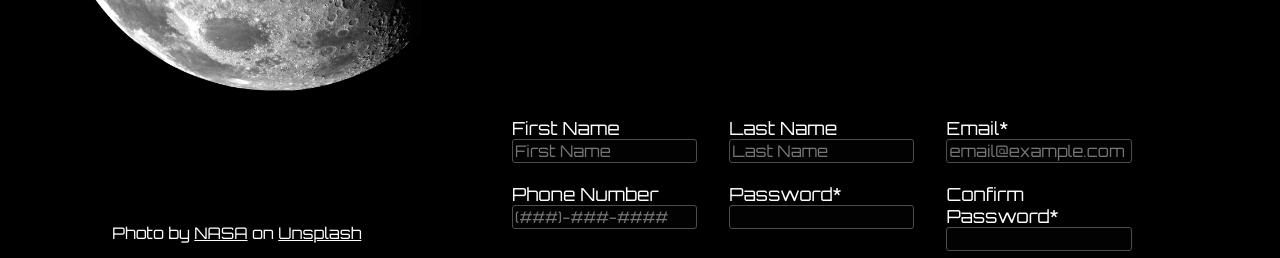
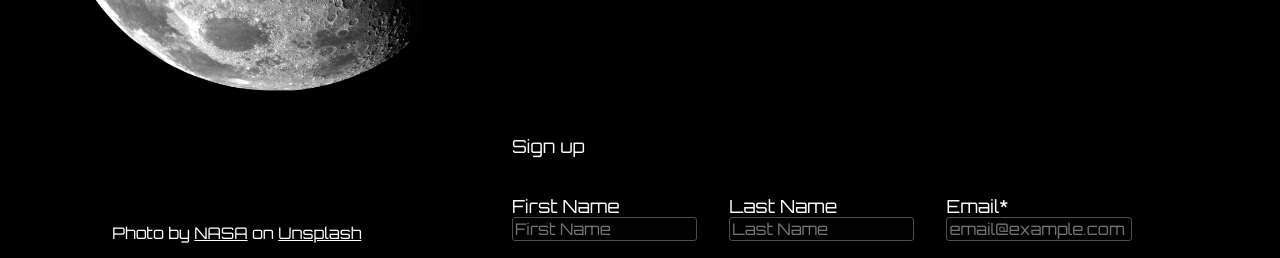
Before and after one commit to Andrew-Roide/SignUpFormEx, a plain HTML site: page index.html in a window 1280 px wide. Shown: the part 531-789 px from the top of the page. Drawn offline with Linux system fonts and the light colour scheme; a web font is replaced by a local one.

```diff
--- a/index.html
+++ b/index.html
@@ -20,7 +20,6 @@
             </div>
         </div>
 
-
         <div class="right">
             <div class="dummy_text">
                 <p>This is not a real online service! Don't input your actual information or password. If you do,
@@ -28,8 +27,10 @@
                 </p>
                 <p>I don't know. I'm not the boss of you. Do whatever.</p>
             </div>
+
             <form action="#" method="post">
                 <div class="form_content">
+                    <div class="sign-up_txt"><p>Sign up</p></div>
                     <div class="top_row">
                         <div>
                             <label for="first_name">First Name</label>
@@ -75,10 +76,10 @@
                     </div>
                 </div>
             </form>
+
             <div class="member_login">
                 <p class="member_content">Already a member? Log In <a href="#">here</a>.</p>
             </div>
-        </div>
         </div>
     </div>
 
```
